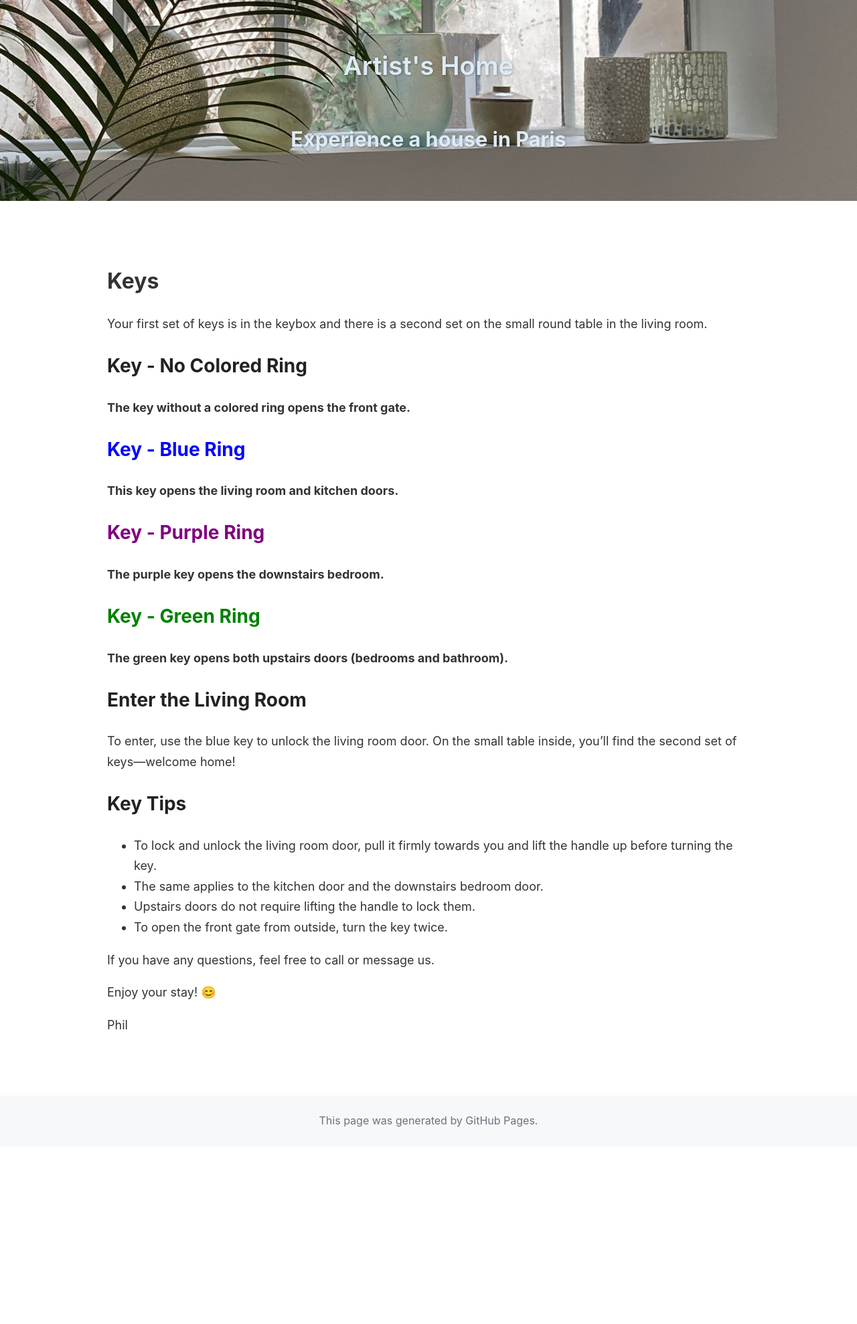
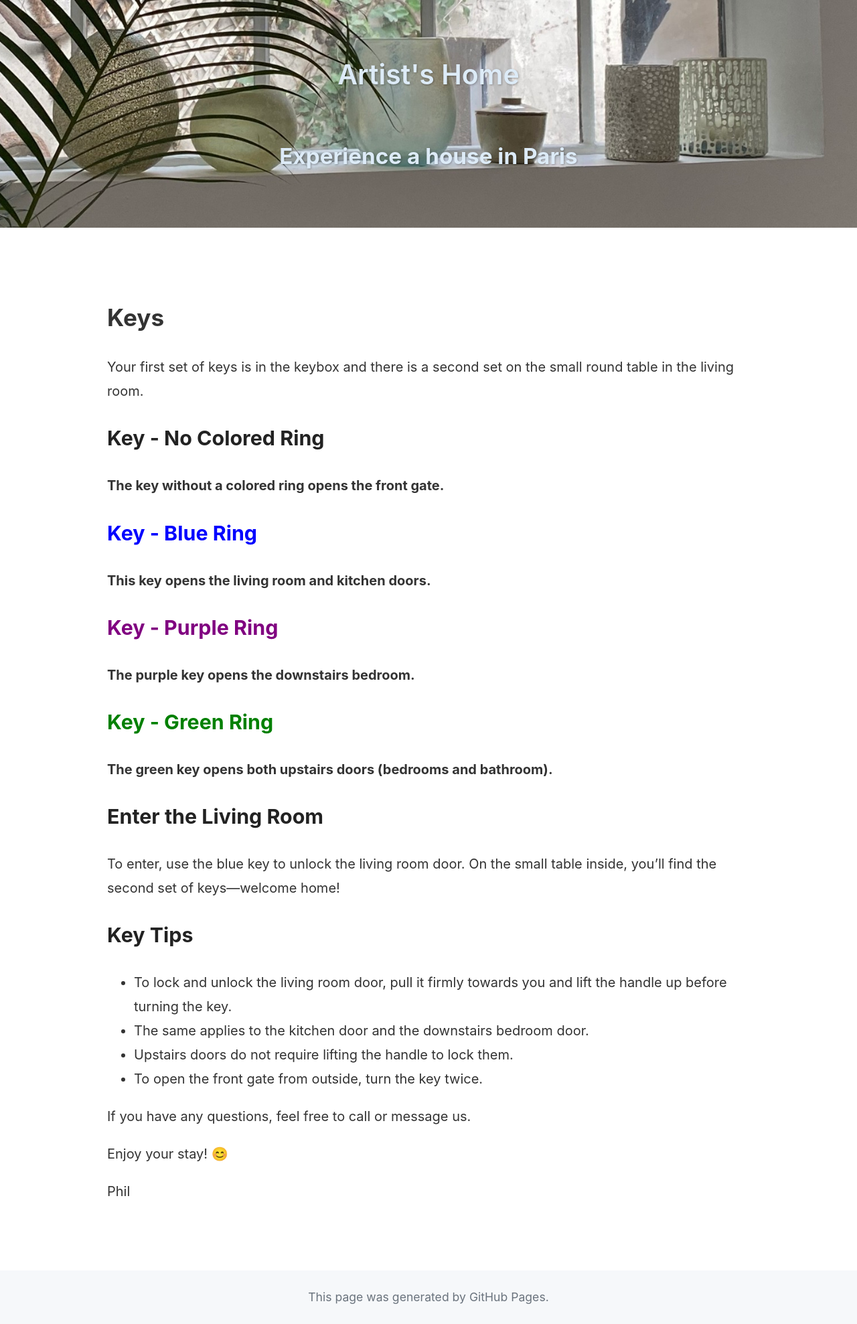
Before and after one commit to PhilAlain/tac, a Jekyll site: the page k6.html, which Jekyll copies as it is, in a window 1280 px wide. Shown: the whole page at 67% size. Built offline with Jekyll 4.4.1, drawn with Linux system fonts in a browser that asks for light colours; before the commit the page ends 1712 px from its top, so only the background shows below that.

Commit message:
Update style.css

```diff
--- a/css/style.css
+++ b/css/style.css
@@ -1,8 +1,8 @@
 /* General Styles */
 body {
     font-family: -apple-system, BlinkMacSystemFont, "Segoe UI", Roboto, "Helvetica Neue", Arial, sans-serif;
-    font-size: 18px;
-    line-height: 1.7;
+    font-size: 20px; /* Increased text size */
+    line-height: 1.8; /* Improved spacing */
     color: #333;
     background-color: #fff;
     margin: 0;
@@ -11,7 +11,7 @@ body {
 
 /* Header */
 .page-header {
-    padding: 2.5rem 0;
+    padding: 3rem 0;
     background: url('/tac/assets/img/banner_6.jpg') center/cover no-repeat;
     text-align: center;
     color: #DDEBF7;
@@ -23,29 +23,29 @@ body {
 }
 
 .project-name {
-    font-size: 3vw;
+    font-size: 3.2vw; /* Increased title size */
     font-weight: 600;
     color: #DDEBF7;
 }
 
 .project-tagline {
-    font-size: 2.4vw;
+    font-size: 2.6vw; /* Increased subtitle size */
     color: #DDEBF7;
 }
 
 /* Main Content */
 .main-content {
     max-width: 60rem;
-    margin: 2.5rem auto;
+    margin: 3rem auto;
     padding: 2rem;
 }
 
 h1 {
-    font-size: 2rem;
+    font-size: 2.2rem; /* Increased main heading */
 }
 
 h2 {
-    font-size: 1.75rem;
+    font-size: 1.9rem; /* Increased subheadings */
     color: #222;
 }
 
@@ -62,7 +62,7 @@ h2 {
 .site-footer {
     padding: 1.5rem 0;
     text-align: center;
-    font-size: 1rem;
+    font-size: 1.1rem;
     color: #6a737d;
     background: #f6f8fa;
 }
@@ -75,19 +75,19 @@ h2 {
 /* Responsive Design */
 @media (max-width: 768px) {
     body {
-        font-size: 17px;
+        font-size: 19px; /* Adjust for mobile */
     }
 
     .page-header {
-        padding: 2rem 0;
+        padding: 2.5rem 0;
     }
 
     .project-name {
-        font-size: 2rem;
+        font-size: 2.2rem;
     }
 
     .project-tagline {
-        font-size: 1.5rem;
+        font-size: 1.7rem;
     }
 
     .main-content {
```
